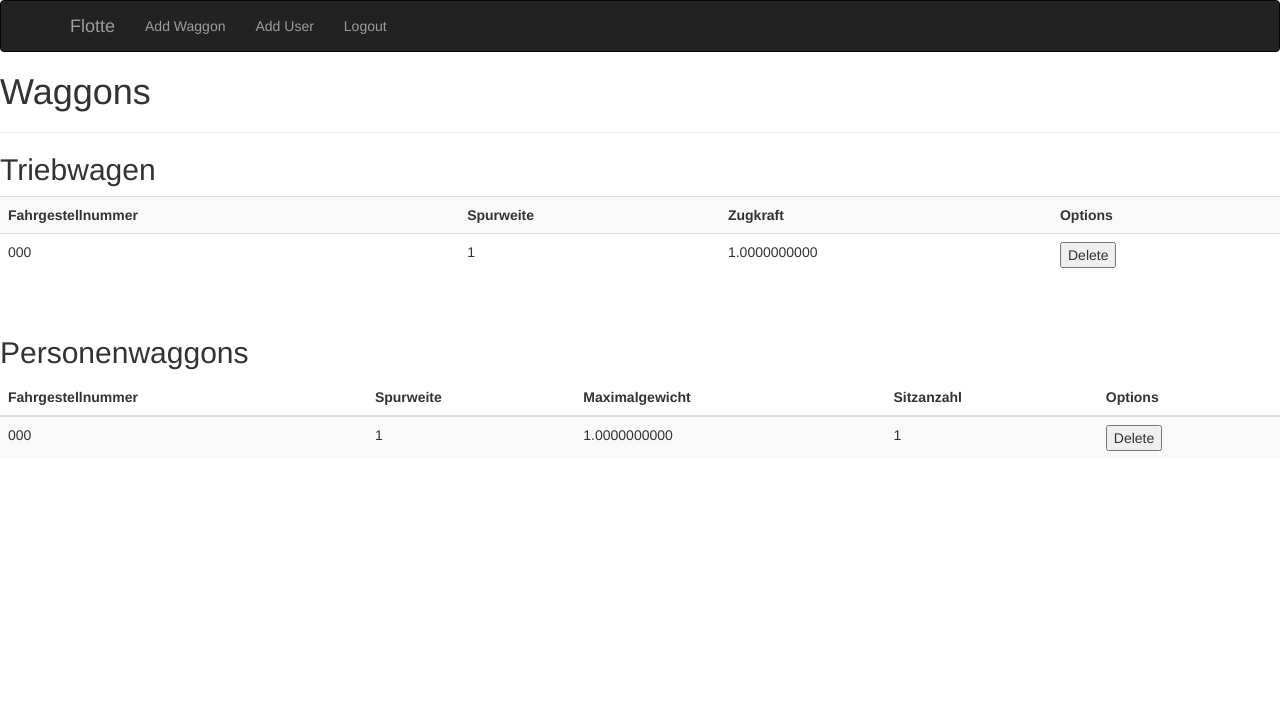
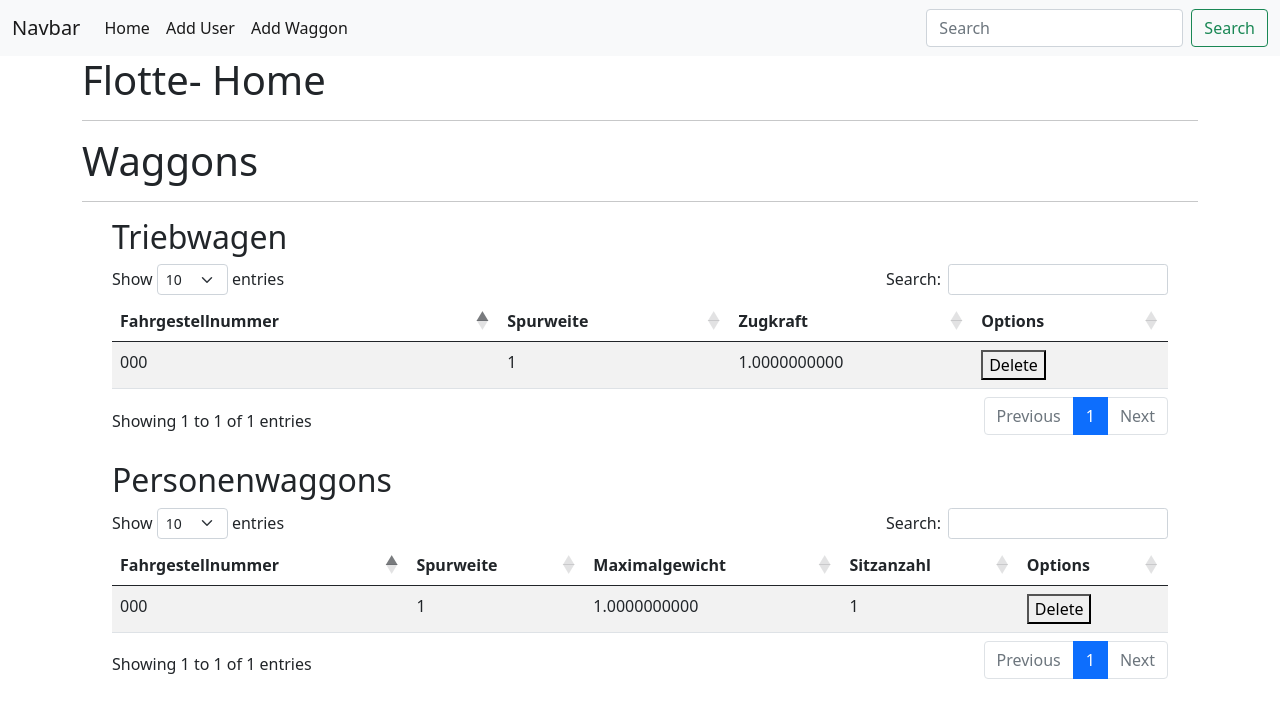
Before and after one commit to PR-DKE/flotten-informationssystem, a Flask app: page /admin in a window 1280 px wide. Shown: the top 718 px of the page. Run offline with Flask 2, Linux system fonts and the light colour scheme; a user stored in the database is signed in; tables that the repository leaves empty hold one stand-in row (values such as "Sample post"); some libraries are stand-ins or nearby versions.

Commit message:
data-table support

```diff
--- a/src/main/routes.py
+++ b/src/main/routes.py
@@ -43,12 +43,12 @@ def adminLanding():
         if request.form.get('personenwaggon'):
             db.session.query(Personenwaggon).filter(Personenwaggon.fahrgestellnummer == request.form.get('personenwaggon')).delete()
             db.session.commit()
-            flash("Deleted {}".format(request.form.get('personenwaggon')))
+            flash("Deleted Personenwaggon: {}".format(request.form.get('personenwaggon')))
         if request.form.get('triebwagen'):
             db.session.query(Triebwagen).filter(
             Triebwagen.fahrgestellnummer == request.form.get('triebwagen')).delete()
             db.session.commit()
-            flash("Deleted {}".format(request.form.get('triebwagen')))
+            flash("Deleted Triebwagen: {}".format(request.form.get('triebwagen')))
         return redirect(url_for('adminLanding'))
     triebwagen = Triebwagen.query.all()
     personenwaggons = Personenwaggon.query.all()
--- /dev/null
+++ b/src/main/static/styles/styles.css
@@ -0,0 +1,16 @@
+.personal-form {
+  width: 500px;
+}
+
+.personal-form.auto {
+  margin: auto
+}
+
+.personal-form.left{
+  margin-left: 40px;
+}
+
+.personal-table{
+  margin-left: 30px;
+  margin-right: 30px;
+}
--- a/src/main/templates/addUser.html
+++ b/src/main/templates/addUser.html
@@ -3,7 +3,8 @@
 
 {% block content %}
 {{super()}}
-<div>
+<div class="personal-form auto">
+    <h2>Add New User</h2>
     {{ wtf.quick_form(form)}}
 </div>
 {% endblock %}
--- a/src/main/templates/admin-base.html
+++ b/src/main/templates/admin-base.html
@@ -1,40 +1,40 @@
-{% extends "bootstrap/base.html" %}
-
-
-
-{% block title %}{{ title }}{% endblock %}
-
-{% block styles %}
-{{ super() }}
-{% endblock %}
-
-
-
-{% block navbar %}
-<div class="navbar navbar-inverse" role="navigation">
-    <div class="container">
-        <div class="navbar-header">
-            <button type="button" class="navbar-toggle" data-toggle="collapse" data-target=".navbar-collapse">
-                <span class="sr-only">Toggle navigation</span>
-                <span class="icon-bar"></span>
-                <span class="icon-bar"></span>
-                <span class="icon-bar"></span>
+<!doctype html>
+<html>
+  <head>
+    <title>{{ title }}</title>
+    <link href="https://cdn.jsdelivr.net/npm/bootstrap@5.0.1/dist/css/bootstrap.min.css" rel="stylesheet" integrity="sha384-+0n0xVW2eSR5OomGNYDnhzAbDsOXxcvSN1TPprVMTNDbiYZCxYbOOl7+AMvyTG2x" crossorigin="anonymous">
+    <link rel="stylesheet" type="text/css" href="https://cdn.datatables.net/1.10.25/css/dataTables.bootstrap5.css">
+    <link rel= "stylesheet" type= "text/css" href= "{{ url_for('static',filename='styles/styles.css') }}">
+  </head>
+  <body>
+    <nav class="navbar navbar-expand-lg navbar-light bg-light">
+  <div class="container-fluid">
+    <a class="navbar-brand" href="#">Navbar</a>
+    <button class="navbar-toggler" type="button" data-bs-toggle="collapse" data-bs-target="#navbarSupportedContent" aria-controls="navbarSupportedContent" aria-expanded="false" aria-label="Toggle navigation">
+      <span class="navbar-toggler-icon"></span>
     </button>
-            <a class="navbar-brand" href={{ url_for('adminLanding') }}>Flotte</a>
-        </div>
-        <div class="navbar-collapse collapse">
-            <ul class="nav navbar-nav">
-                <li><a href={{ url_for('addWaggon') }}>Add Waggon</a></li>
-                <li><a href={{ url_for('addUser') }}>Add User</a></li>
-                <li><a href={{ url_for('logout') }}>Logout</a></li>
+    <div class="collapse navbar-collapse" id="navbarSupportedContent">
+      <ul class="navbar-nav me-auto mb-2 mb-lg-0">
+        <li class="nav-item">
+          <a class="nav-link active" aria-current="page" href="{{url_for('adminLanding')}}">Home</a>
+        </li>
+          <li class="nav-item">
+             <a class="nav-link active" aria-current="page" href="{{url_for('addUser')}}">Add User</a>
+        </li>
+          <li class="nav-item">
+              <a class="nav-link active" aria-current="page" href="{{url_for('addWaggon')}}">Add Waggon</a>
+          </li>
       </ul>
+      <form class="d-flex">
+        <input class="form-control me-2" type="search" placeholder="Search" aria-label="Search">
+        <button class="btn btn-outline-success" type="submit">Search</button>
+      </form>
     </div>
   </div>
-</div>
-{% endblock %}
-
-
-
+</nav>
+    <div class="container">
+      <h1>{{ title }}</h1>
+      <hr>
       {% block content %}
       {% with messages = get_flashed_messages() %}
       {% if messages %}
@@ -46,8 +46,10 @@
       {% endif %}
       {% endwith %}
       {% endblock %}
-
-
-{% block scripts %}
-{{ super() }}
-{% endblock %}
+    </div>
+    <script type="text/javascript" charset="utf8" src="https://code.jquery.com/jquery-3.6.0.min.js"></script>
+    <script type="text/javascript" charset="utf8" src="https://cdn.datatables.net/1.10.25/js/jquery.dataTables.js"></script>
+    <script type="text/javascript" charset="utf8" src="https://cdn.datatables.net/1.10.25/js/dataTables.bootstrap5.js"></script>
+    {% block scripts %}{% endblock %}
+  </body>
+</html>
--- a/src/main/templates/admin.html
+++ b/src/main/templates/admin.html
@@ -5,13 +5,18 @@
 
 <h1>Waggons</h1>
 <hr>
+<div class="personal-table">
     <h2>Triebwagen</h2>
-<div class="triebwagen-table">
-    <table id="triebwagen-data" class="table table-striped" >
+    <table id="data" class="table table-striped" >
+        <thead>
+        <tr>
             <th>Fahrgestellnummer</th>
             <th>Spurweite</th>
             <th>Zugkraft</th>
             <th>Options</th>
+        </tr>
+        </thead>
+        <tbody>
         {% for triebwagen in triebwaegen %}
         <tr>
             <td>{{ triebwagen.fahrgestellnummer }}</td>
@@ -25,12 +30,13 @@
             </td>
         </tr>
         {% endfor %}
+        </tbody>
     </table>
 </div>
 <br>
+<div class="personal-table">
     <h2>Personenwaggons</h2>
-<div class="personenwaggon-table">
-    <table id="data" class="table table-striped">
+    <table id="data2" class="table table-striped">
         <thead>
         <tr>
             <th>Fahrgestellnummer</th>
@@ -59,3 +65,14 @@
     </table>
 </div>
 {% endblock %}
+
+{% block scripts %}
+<script>
+    $(document).ready(function () {
+        $('#data').DataTable();
+    });
+     $(document).ready(function () {
+        $('#data2').DataTable();
+    });
+</script>
+{% endblock %}
```
Also changed, not shown: src/main/templates/addWaggon.html (+11 -7 lines), src/main/templates/index.html (+6 -1 lines). Lines whose indentation alone changed are shown as unchanged.
